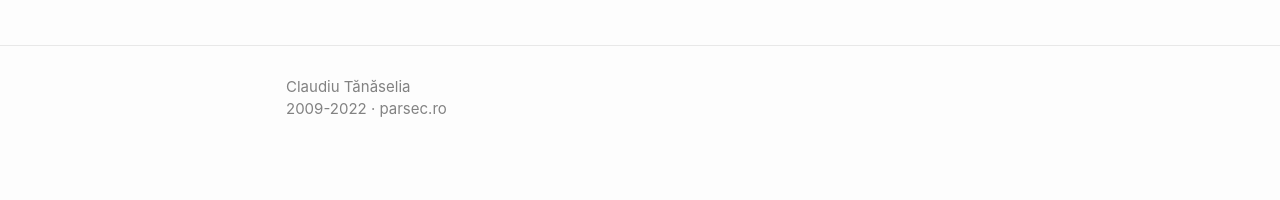
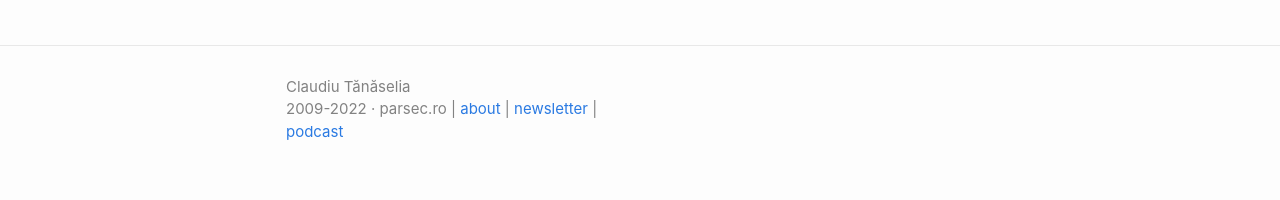
Before and after one commit to ctanas/parsec-jupyter, a Jekyll site: the page built from index.md, in a window 1280 px wide. Shown: the part 1395-1595 px from the top of the page. Built offline with Jekyll 4.4.1, drawn with Linux system fonts in a browser that asks for light colours; our own code applies the rules of GitHub Pages for plain Markdown files.

Commit message:
Update footer.html

```diff
--- a/_includes/footer.html
+++ b/_includes/footer.html
@@ -11,7 +11,7 @@
           {% if site.author.name -%}
             <li class="p-name">{{ site.author.name | escape }}</li>
           {% endif -%}
-            <li>2009-2022 &middot; parsec.ro</li>
+            <li>2009-2022 &middot; parsec.ro | <a href="https://parsec.ro/about.html">about</a> | <a href="https://buletin.parsec.ro">newsletter</a> | <a href="https://anchor.fm/buletin">podcast</a> </li>
         </ul>
       {%- endif %}
       </div>
```
